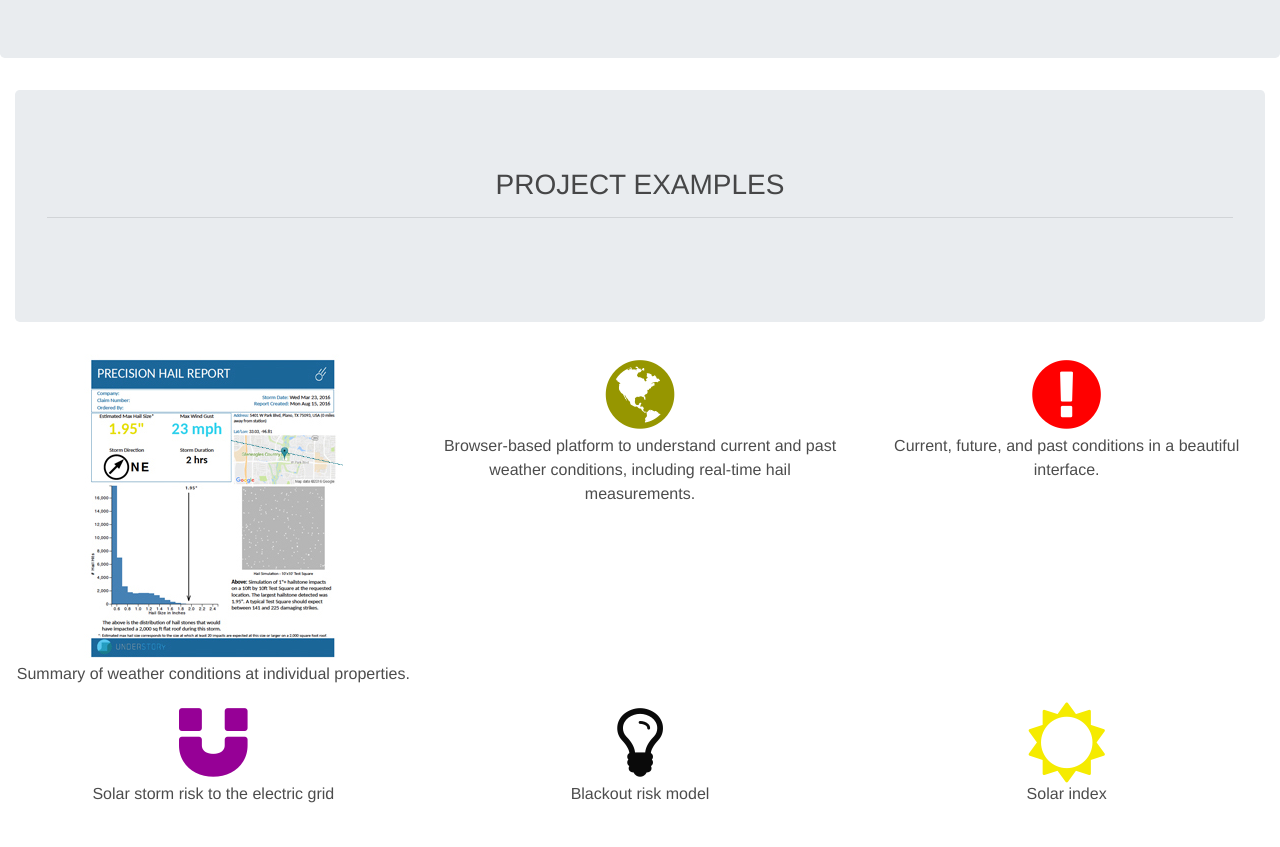
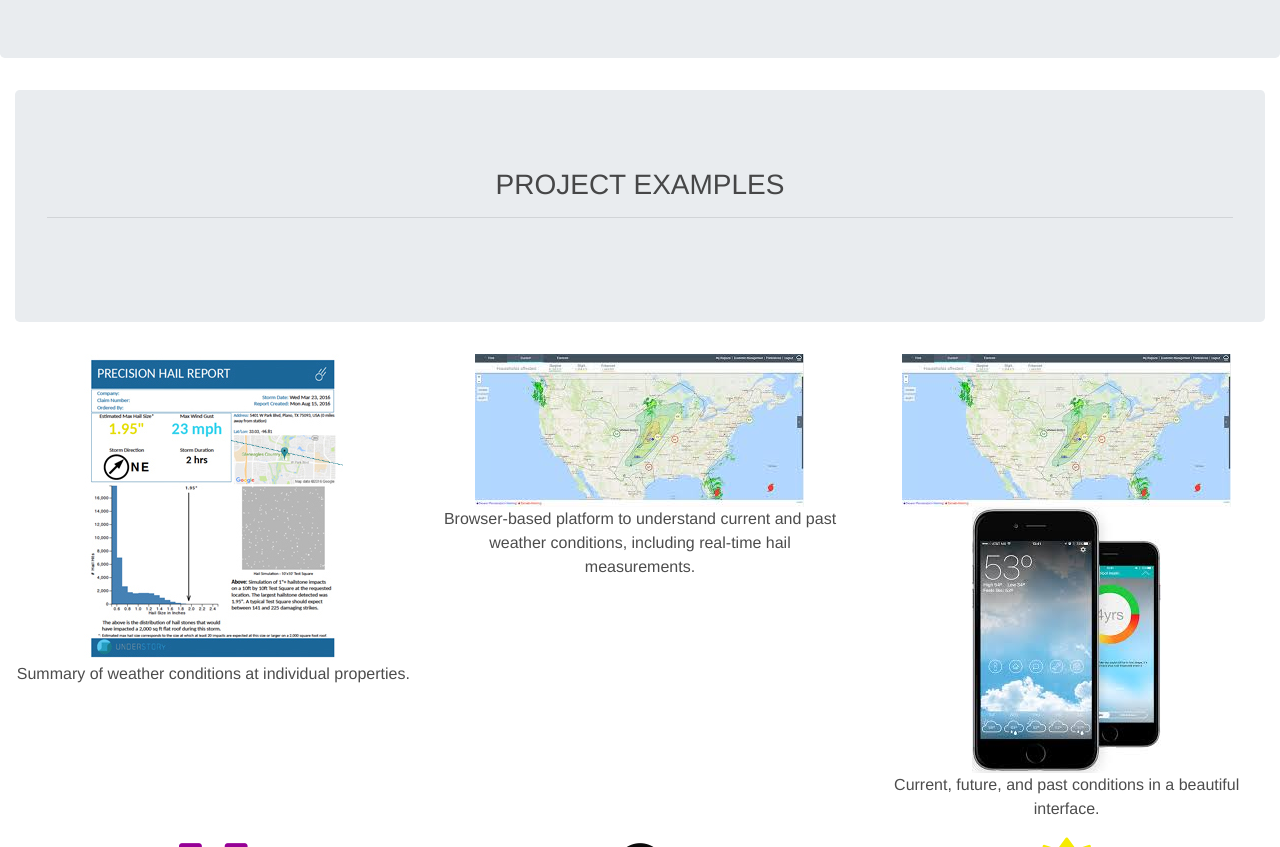
Before and after one commit to nicolehomeier/personal-page, a plain HTML site: page index.html in a window 1280 px wide. Shown: the part 376-1223 px from the top of the page. Drawn offline with nearby package versions, Linux system fonts and the light colour scheme.

Commit message:
updated images

```diff
--- a/index.html
+++ b/index.html
@@ -44,13 +44,13 @@
           <p>Summary of weather conditions at individual properties.</p>
          </div>
        <div class="col-12 col-md-6 col-lg-4 text-center">
-         <!-- <img src="Understory-Weather-Platform.jpg" alt="Example of the Understory Weather platform."> -->
-          <a href="https://app.understoryweather.com" title="Understory Weather Application"  target="_blank"><i class="fa fa-globe fa-5x"  style="color: rgba(150,150,0,1)"></i></a>
+         <a href="https://app.understoryweather.com" title="Understory Weather Application"  target="_blank"><img src="Understory-Weather-Platform.jpg" alt="Example of the Understory Weather platform."></a>
+          <!-- <a href="https://app.understoryweather.com" title="Understory Weather Application"  target="_blank"><i class="fa fa-globe fa-5x"  style="color: rgba(150,150,0,1)"></i></a> -->
           <p>Browser-based platform to understand current and past weather conditions, including real-time hail measurements.</p>
          </div>
          <div class="col-12 col-md-6 col-lg-4 text-center">
-         <!-- <img src="Shine-Hyper-local-Weather.jpg" alt="Shine Hyper-local Weather app available for iPhone."> -->
-          <a href="https://itunes.apple.com/us/app/shine-hyper-local-weather-alerts-home-safety/id1080369219?mt=8" title="Shine - Hyperlocal Weather, Alerts, Home Safety"  target="_blank"><i class="fa fa-exclamation-circle fa-5x" style="color: rgba(255,0,0,1)"></i></a>
+         <a href="https://app.understoryweather.com" title="Understory Weather Application"  target="_blank"><img src="Understory-Weather-Platform.jpg" alt="Example of the Understory Weather platform."> <img src="Shine-Hyper-local-Weather.jpg" alt="Shine Hyper-local Weather app available for iPhone."></a>
+          <!-- <a href="https://itunes.apple.com/us/app/shine-hyper-local-weather-alerts-home-safety/id1080369219?mt=8" title="Shine - Hyperlocal Weather, Alerts, Home Safety"  target="_blank"><i class="fa fa-exclamation-circle fa-5x" style="color: rgba(255,0,0,1)"></i></a> -->
           <p>Current, future, and past conditions in a beautiful interface.</p>
          </div>
        </div>
```
Also changed, not shown: Shine-Hyper-local-Weather.jpg (added), Understory-Weather-Platform.jpg (added).
